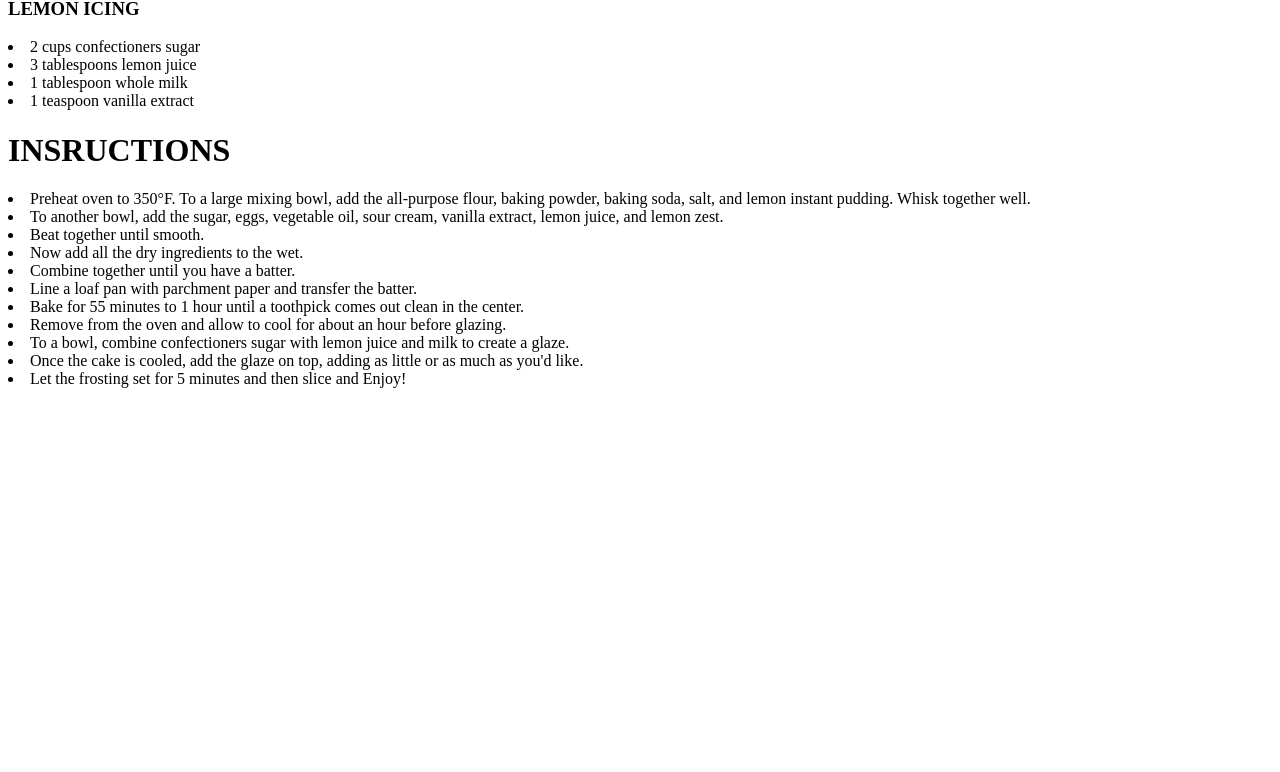
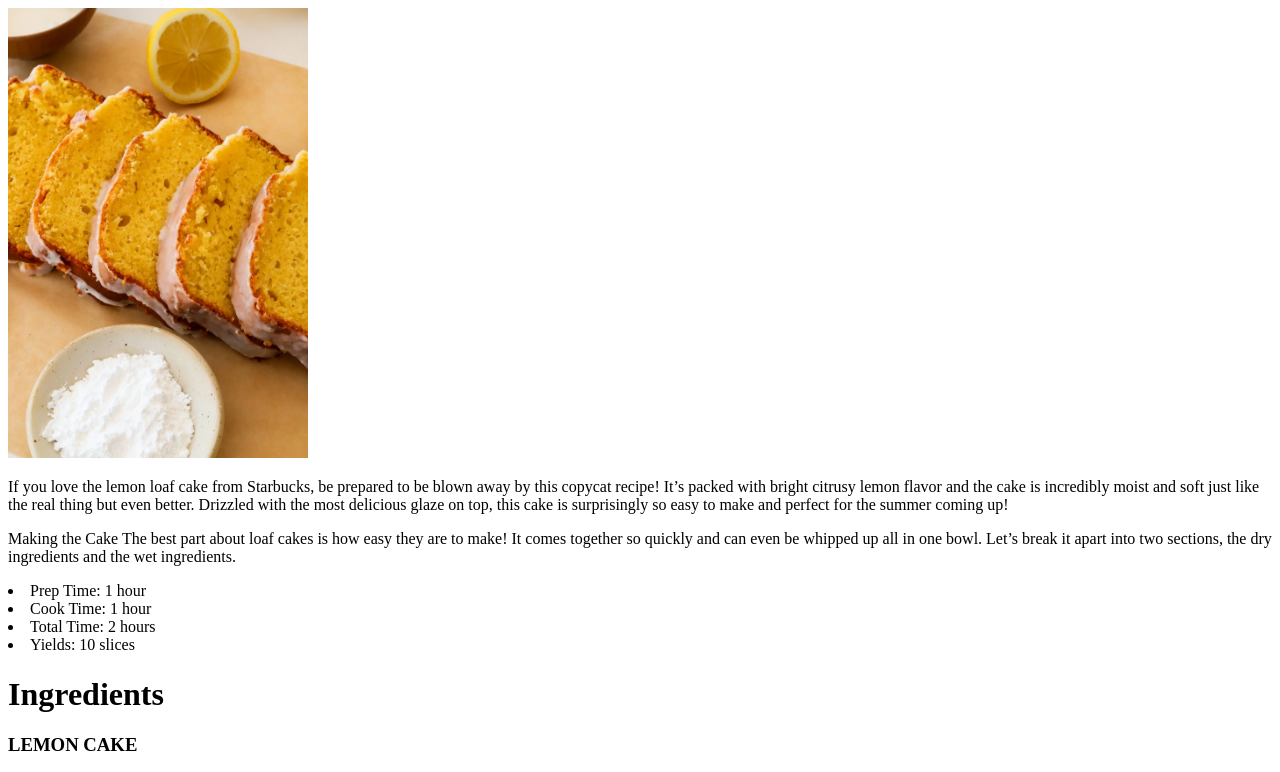
Before and after one commit to kaylaaliciaa/kaylaaliciaa, a plain HTML site: page recipe/index.html in a window 1280 px wide. Shown: the part 847-1619 px from the top of the page. Before the commit the page ends 1243 px from the top, so only its background shows below. Drawn offline with Linux system fonts and the light colour scheme.

Commit message:
Update index.html

```diff
--- a/recipe/index.html
+++ b/recipe/index.html
@@ -5,6 +5,12 @@
         <meta name="viewport" content="width=device-width, initial-scale=1.0">
         <title>Lemon Loaf Cake</title>
     </head>
+        <img
+            src="images/cakeslices.webp"
+            width="300"
+        >
+        <hr>
+
     <body>
         <p>
             <h3>DESSERT</h3>
@@ -24,9 +30,14 @@
             glaze on top, this cake is surprisingly so easy to make and perfect
             for the summer coming up!
         </p>
+        <hr>
         <p>
             <h3>DESSERT</h3>
             <h1>Lemon Loaf Cake</h1>
+            <img
+            src="images/cakeslices.webp"
+            width="300"
+        >
         </p>
         <p>
             If you love the lemon loaf cake from Starbucks, be prepared to be
@@ -37,6 +48,13 @@
             for the summer coming up!
         </p>
         <p>
+            Making the Cake
+            The best part about loaf cakes is how easy they are
+            to make! It comes together so quickly and can even be
+            whipped up all in one bowl. Let’s break it apart into
+            two sections, the dry ingredients and the wet
+            ingredients.
+        </p>
         <p>
             <li>Prep Time: 1 hour</li>
             <li>Cook Time: 1 hour</li>
```
Lines whose indentation alone changed are shown as unchanged.
